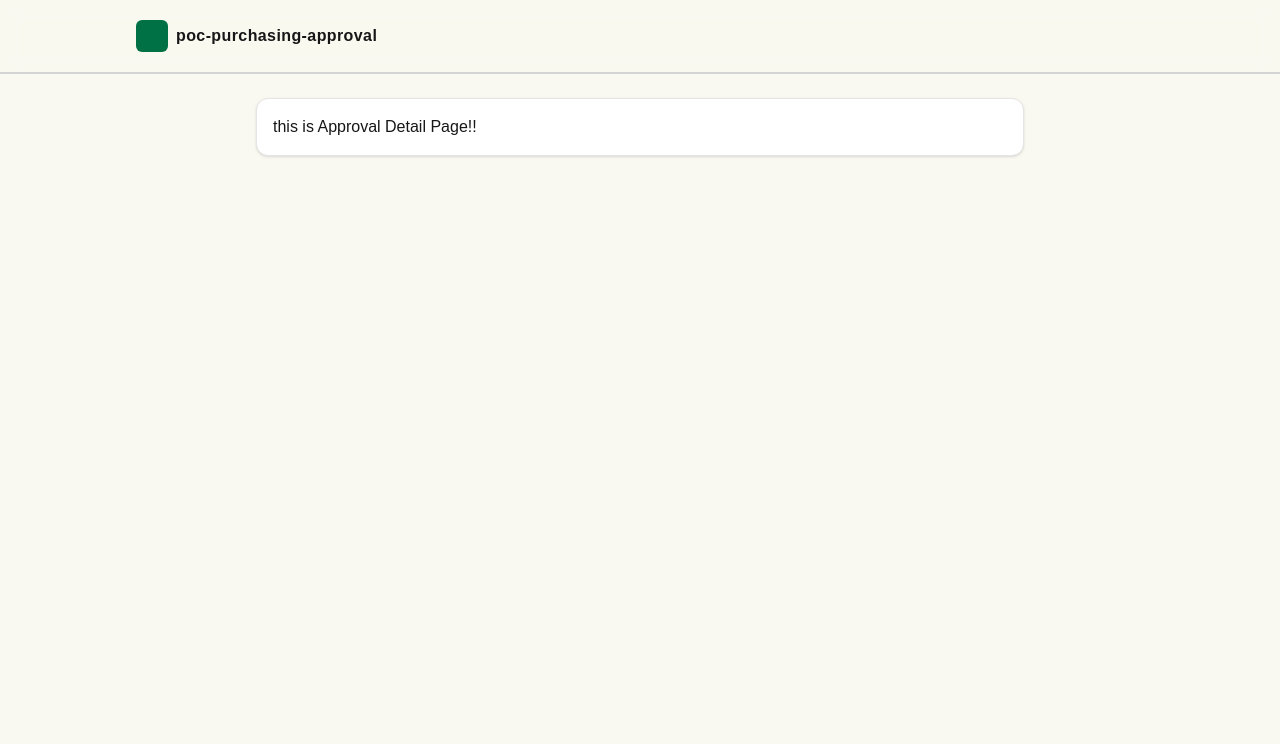
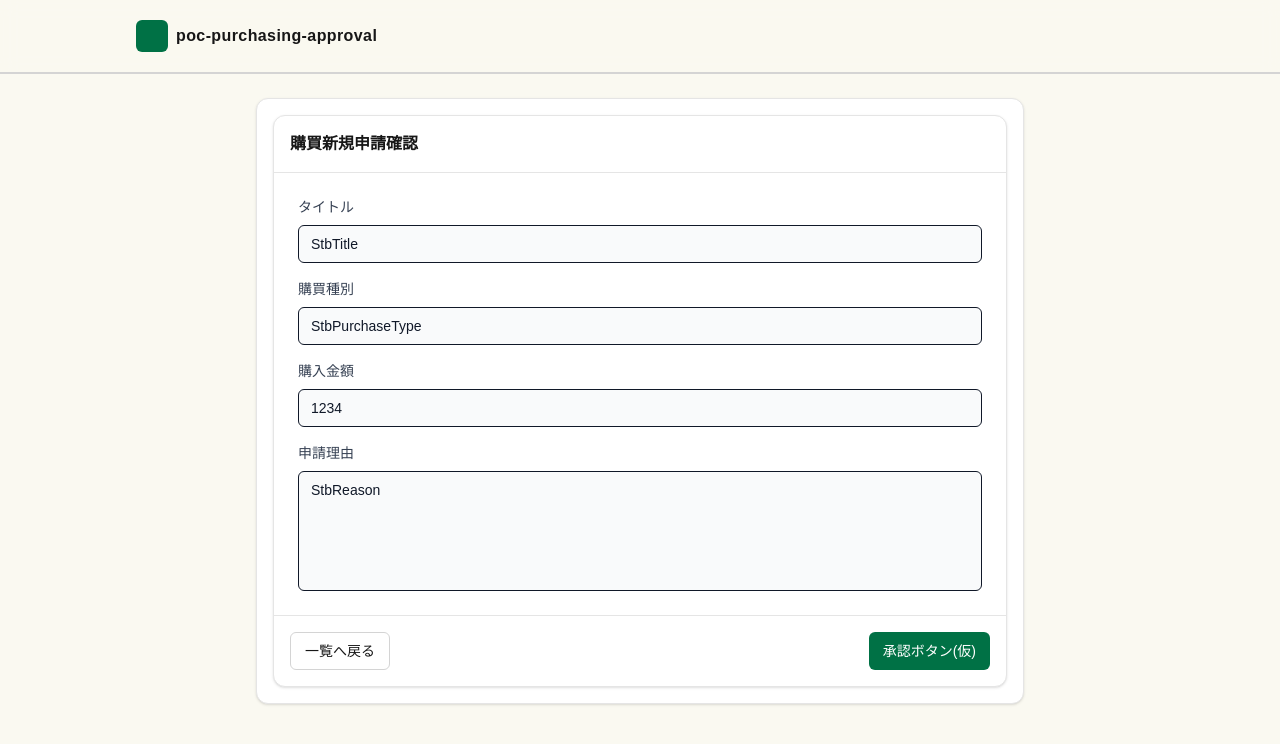
Before and after one commit to Yamazaki-Katsunori/poc-purchasing-approval, a Next.js app in the folder frontend/: page /approvals/1 in a window 1280 px wide. Shown: the top 744 px of the page. Built offline with nearby package versions, Linux system fonts and the light colour scheme; no server answers.

Commit message:
feat commit: frontend 詳細画面のUIを仮作成

```diff
--- a/frontend/src/app/approvals/[id]/page.tsx
+++ b/frontend/src/app/approvals/[id]/page.tsx
@@ -1,3 +1,9 @@
+import { ApprovalDetail } from '@/features/approvals/detail/approval-detail';
+
 export default function Page() {
-  return <main>this is Approval Detail Page!!</main>;
+  return (
+    <main>
+      <ApprovalDetail />
+    </main>
+  );
 }
--- /dev/null
+++ b/frontend/src/features/approvals/detail/approval-detail.tsx
@@ -0,0 +1,46 @@
+'use client';
+
+import { Button, Card, CardContent, CardFooter, CardHeader, CardTitle } from '@/ui';
+import { DetailRow } from './componetns/detailRow';
+
+export function ApprovalDetail() {
+  return (
+    <>
+      <Card>
+        <CardHeader>
+          <CardTitle>購買新規申請確認</CardTitle>
+        </CardHeader>
+
+        <CardContent>
+          <DetailRow label="タイトル" value="StbTitle" />
+          <DetailRow label="購買種別" value="StbPurchaseType" />
+          <DetailRow label="購入金額" value="1234" />
+          <DetailRow label="申請理由" value="StbReason" multiline />
+        </CardContent>
+
+        <CardFooter className="flex justify-between">
+          <Button
+            type="button"
+            variant="secondary"
+            onClick={() => {
+              console.log('onTest');
+            }}
+          >
+            一覧へ戻る
+          </Button>
+
+          <Button
+            type="button"
+            variant="primary"
+            onClick={() => {
+              console.log('承認ボタン(仮)');
+            }}
+            disabled={false}
+          >
+            承認ボタン(仮)
+          </Button>
+        </CardFooter>
+      </Card>
+    </>
+  );
+}
--- /dev/null
+++ b/frontend/src/features/approvals/detail/componetns/detailRow.tsx
@@ -0,0 +1,19 @@
+import { cn } from '@/shared';
+
+type DetailRowProps = { label: string; value: string; multiline?: boolean };
+
+export function DetailRow({ label, value, multiline = false }: DetailRowProps) {
+  return (
+    <div className="p-2">
+      <div className="mb-2 text-sm font-medium text-gray-700">{label}</div>
+      <div
+        className={cn(
+          'w-full rounded-md border bg-gray-50 px-3 py-2 text-sm text-gray-900',
+          multiline ? 'min-h-30 whitespace-pre-wrap' : '',
+        )}
+      >
+        {value || '—'}
+      </div>
+    </div>
+  );
+}
--- a/frontend/src/features/list/list.tsx
+++ b/frontend/src/features/list/list.tsx
@@ -61,7 +61,7 @@ export function List() {
               <TableCell className="text-center">
                 <Link
                   key={item.id}
-                  href={`/approvals/:${item.id}`}
+                  href={`/approvals/${item.id}`}
                   className="font-medium text-blue-600 underline-offset-2 hover:underline hover:text-blue-800 focus:outline-none focus:ring-2 focus:ring-blue-500 focus:ring-offset-2"
                 >
                   {item.id}
```
